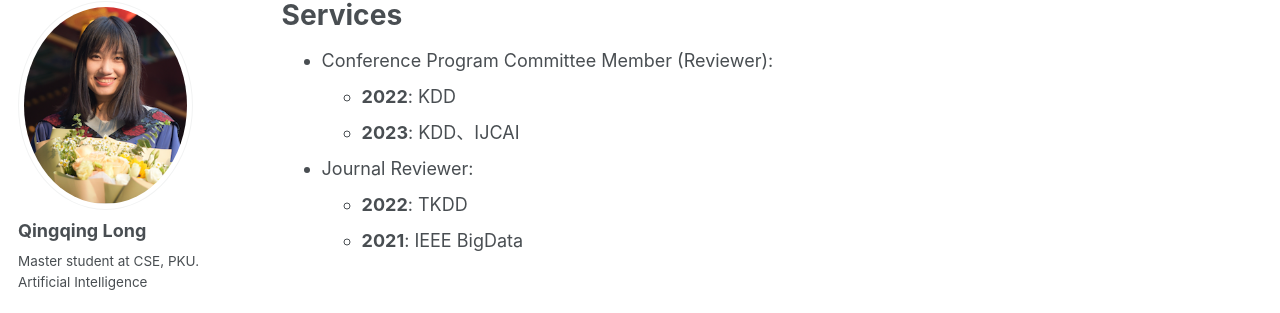
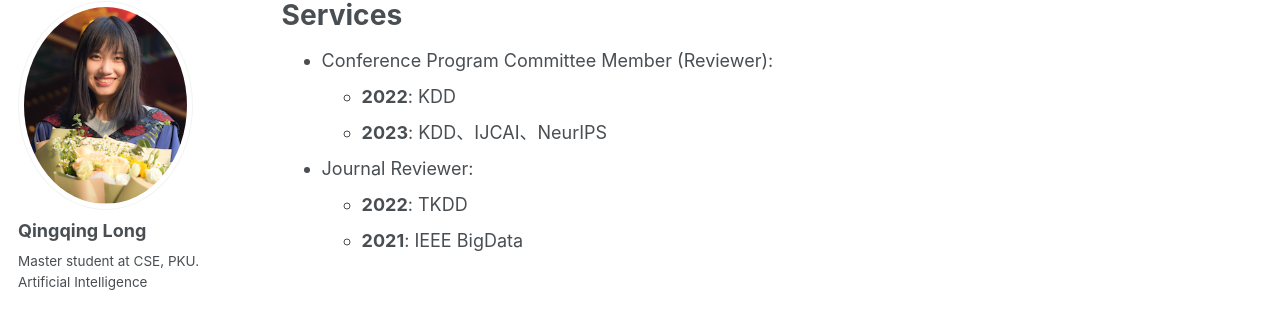
Before and after one commit to YimiAChack/YimiAChack.github.io, a Jekyll site: the page built from _pages/services.md, in a window 1280 px wide. Shown: the part 117-430 px from the top of the page. Built offline with Jekyll 4.4.1, drawn with Linux system fonts in a browser that asks for light colours.

Commit message:
Update services.md

```diff
--- a/_pages/services.md
+++ b/_pages/services.md
@@ -9,7 +9,7 @@ author_profile: true
 
 - Conference Program Committee Member (Reviewer):
     - **2022**: KDD
-    - **2023**: KDD、IJCAI
+    - **2023**: KDD、IJCAI、NeurIPS
 
 - Journal Reviewer:
     - **2022**: TKDD
```
